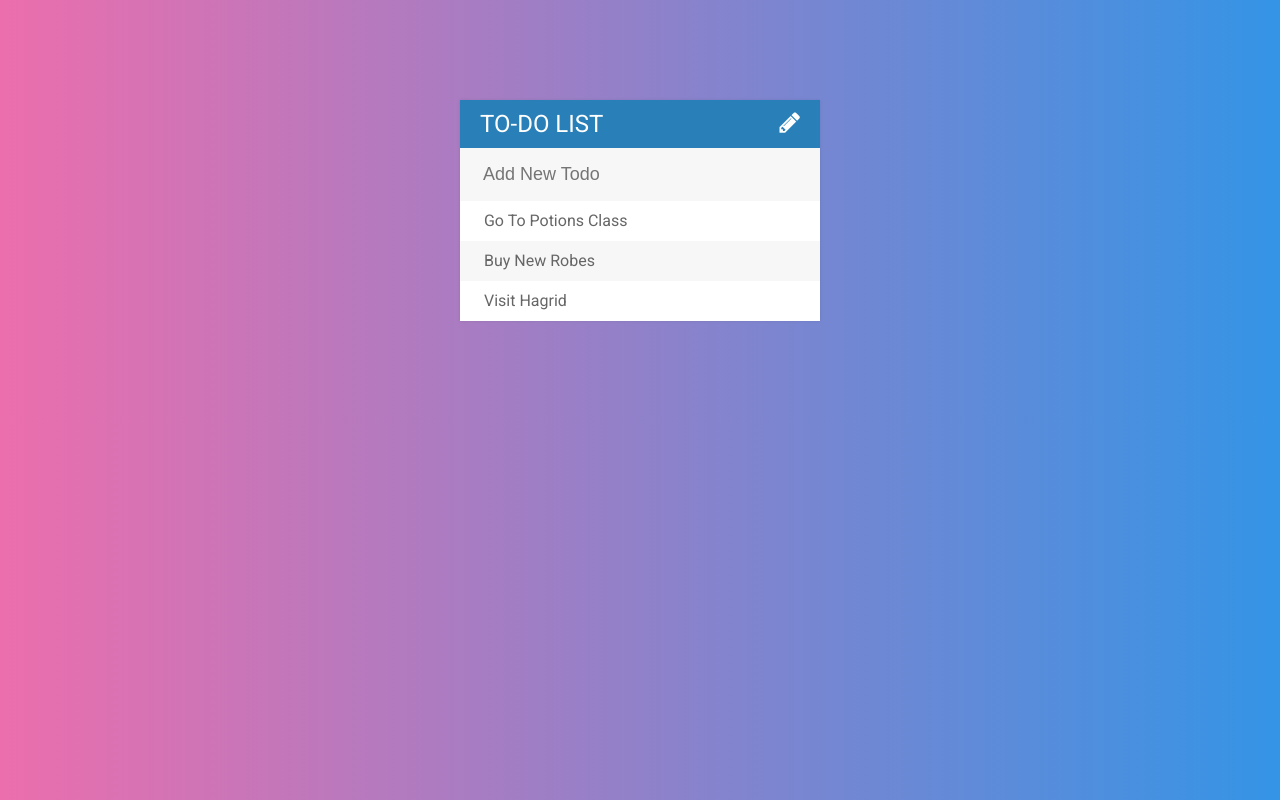
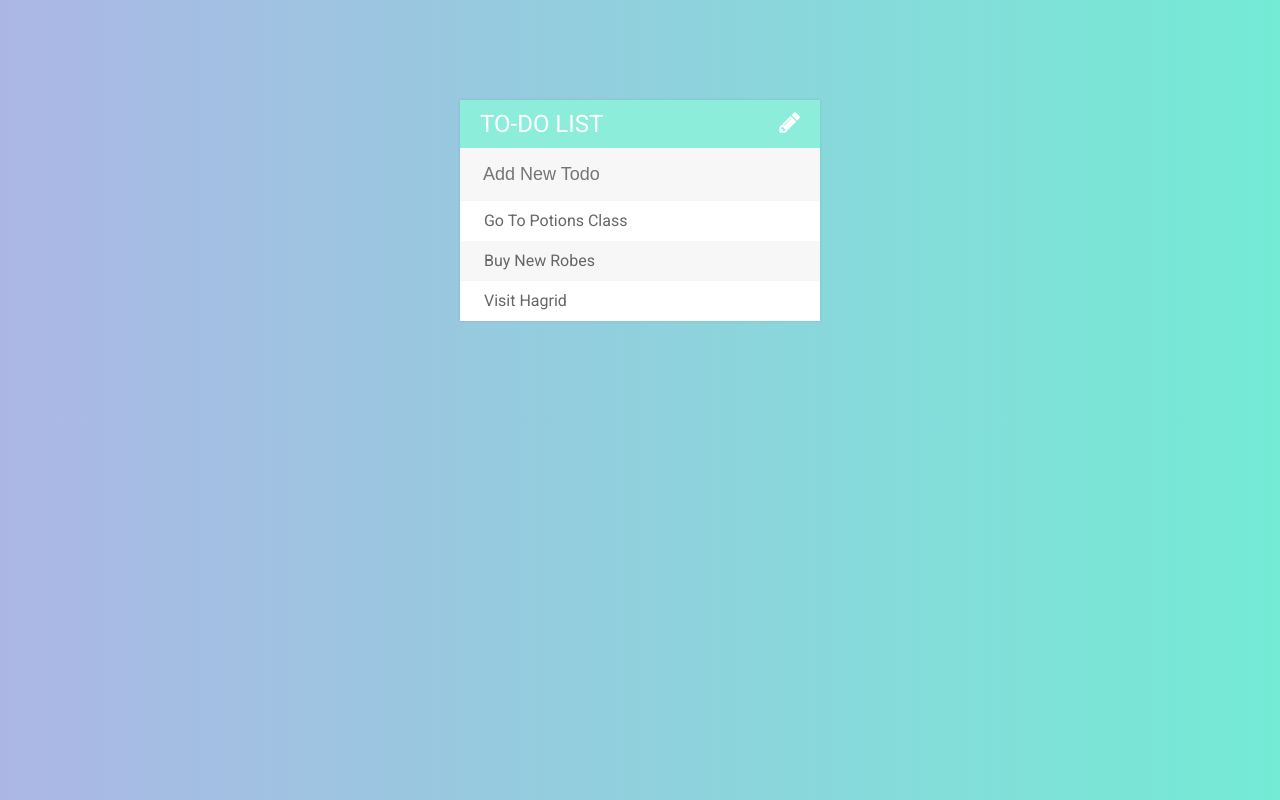
Before and after one commit to hanapotski/udemy_webDevBootcamp, a plain HTML site: page section18/myTodoApp/index.html in a window 1280 px wide. Drawn offline with Linux system fonts and the light colour scheme.

Commit message:
todos css

```diff
--- a/section18/myTodoApp/assets/css/todos.css
+++ b/section18/myTodoApp/assets/css/todos.css
@@ -1,8 +1,8 @@
 body {
   font-family: Roboto;
-  background: #3494E6;  /* fallback for old browsers */
-  background: -webkit-linear-gradient(to right, #EC6EAD, #3494E6);  /* Chrome 10-25, Safari 5.1-6 */
-  background: linear-gradient(to right, #EC6EAD, #3494E6); /* W3C, IE 10+/ Edge, Firefox 16+, Chrome 26+, Opera 12+, Safari 7+ */
+  background: #74ebd5;  /* fallback for old browsers */
+  background: -webkit-linear-gradient(to right, #ACB6E5, #74ebd5);  /* Chrome 10-25, Safari 5.1-6 */
+  background: linear-gradient(to right, #ACB6E5, #74ebd5); /* W3C, IE 10+/ Edge, Firefox 16+, Chrome 26+, Opera 12+, Safari 7+ */
 }
 
 ul {
@@ -40,7 +40,7 @@ li:hover span {
 }
 
 h1 {
-  background: #2980b9;
+  background: rgba(116,235,213,0.8);
   color: white;
   margin: 0;
   padding: 10px 20px;
```
